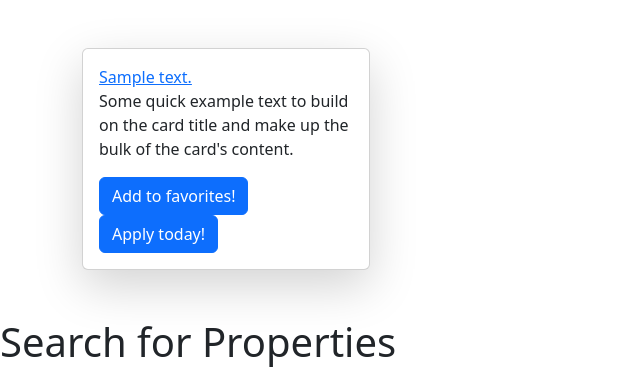
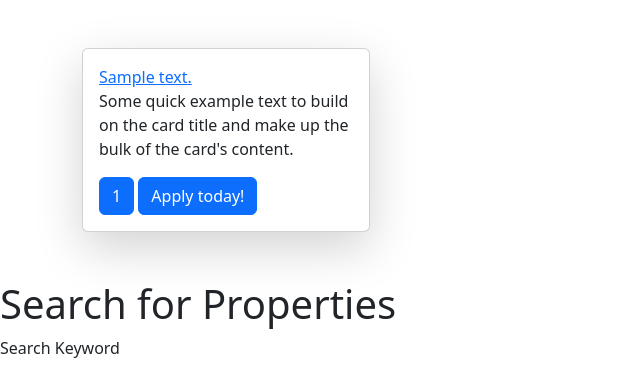
Before and after one commit to Yadi-Wang/hb-project, a Flask app: page /allproperties in a window 1280 px wide. Shown: the part 72-446 px from the top of the page, without its empty margins (0-640 px from the left). Run offline with Flask 2, Linux system fonts and the light colour scheme; the visitor is signed in with stand-in values (Sample User, id 1); tables that the repository leaves empty hold one stand-in row (values such as "Sample post"); some libraries are stand-ins or nearby versions.

Commit message:
add like button

```diff
--- /dev/null
+++ b/static/js/like.js
@@ -0,0 +1,10 @@
+'use strict';
+
+console.log('Hello, my favorite world!');
+
+let likeButton = document.querySelectorAll('[id^=propertyid-filed]');
+
+
+likeButton.forEach(function (likeButton){
+    likeButton.addEventListener('click', () => {location.href = `/add_to_favorites/${likeButton.innerHTML}`;});
+});
--- a/templates/all_properties.html
+++ b/templates/all_properties.html
@@ -31,9 +31,9 @@
           <img src="" alt="" class="card-img-top">
           <div class="card-body">
             <a href="/properties/{{theproperty.property_id}}" class="card-title"> {{ theproperty.address}}</a>
+
             <p class="card-text">Some quick example text to build on the card title and make up the bulk of the card's content.</p>
-
-            <a href="/add_to_favorites/{{theproperty.property_id }}" class="btn btn-primary"> Add to favorites!</a>
+            <button id="propertyid-filed" class="btn btn-primary">{{theproperty.property_id }}</button>
             <a href="/apply/{{theproperty.property_id}}" class="btn btn-primary"> Apply today!</a>
           </div>
         </div>
@@ -43,23 +43,8 @@
   </div>
 </div>
 
-<!-- <h1>All Properties</h1>
-  <ul>
-    {% for theproperty in properties %}
-      <li>
-        <a href="/properties/{{theproperty.property_id}}">
-          {{ theproperty.address}}
-        </a>
-      </li>
-
-      <a class="btn btn-primary" href="/add_to_favorites/{{theproperty.property_id }}">Add to favorites!</a><br>
-      <a href="/apply/{{theproperty.property_id}}"> Apply today!</a>
 
 
-    {% endfor %}
-  </ul> -->
-
-  <!-- <script src="static/js/myfavorites.js"> -->
 
   <!-- added a search bar in the page as well -->
   <div>
@@ -230,4 +215,6 @@
       </div>
     </form>
   </div>
+
+  <script src="static/js/like.js"> </script>
 {% endblock %}
--- a/templates/base.html
+++ b/templates/base.html
@@ -7,6 +7,7 @@
       {% block title %}{% endblock %}
     </title>
     <link href="https://cdn.jsdelivr.net/npm/bootstrap@5.2.0-beta1/dist/css/bootstrap.min.css" rel="stylesheet" integrity="sha384-0evHe/X+R7YkIZDRvuzKMRqM+OrBnVFBL6DOitfPri4tjfHxaWutUpFmBp4vmVor" crossorigin="anonymous">
+    <link rel="stylesheet" href="https://cdn.jsdelivr.net/npm/bootstrap-icons@1.7.2/font/bootstrap-icons.css">
 
     {% block head %}{% endblock %}
   </head>
```
